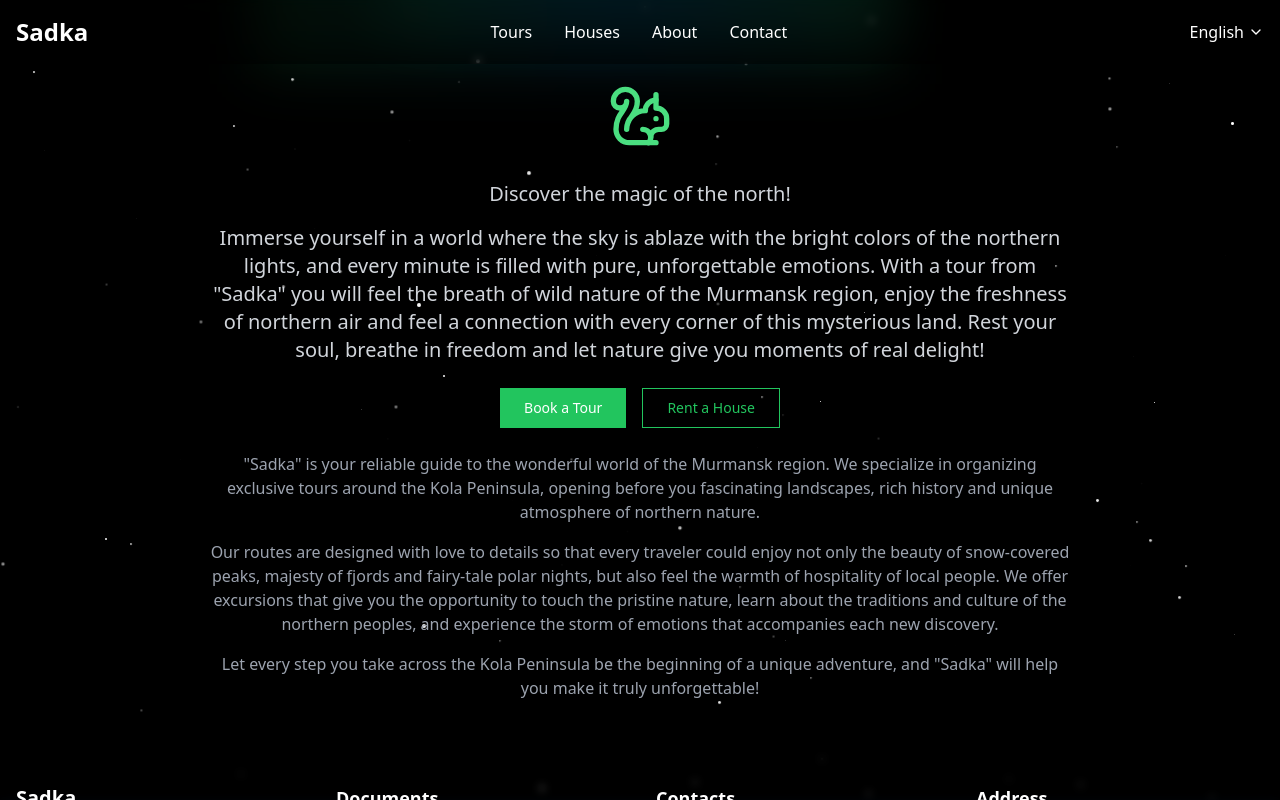
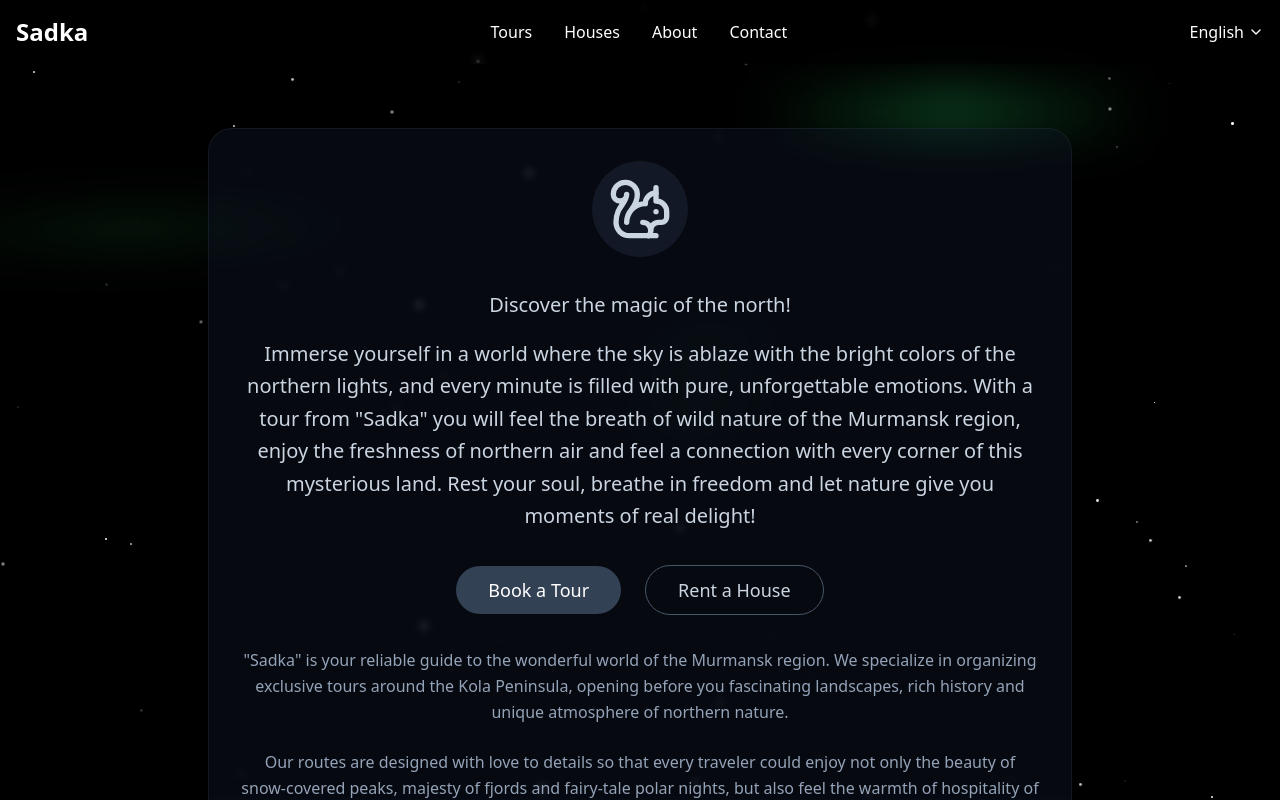
Before and after one commit to ul1dev/twinkling-sky-dreamscape, a React (Vite) app: page /en in a window 1280 px wide. Shown: the top 800 px of the page. Built offline with nearby package versions, Linux system fonts and the light colour scheme.

Commit message:
Update visual styling and effects
The styling of the page has been updated with new visual effects.

```diff
--- a/src/index.css
+++ b/src/index.css
@@ -18,62 +18,107 @@
   100% { opacity: 0; transform: scale(0.5); }
 }
 
-@keyframes aurora {
-  0% {
-    transform: translate(0, 0) scaleX(0.8);
-    opacity: 0.2;
-  }
-  50% {
-    transform: translate(15px, -5px) scaleX(1.1);
-    opacity: 0.3;
-  }
-  100% {
-    transform: translate(0, 0) scaleX(0.8);
-    opacity: 0.2;
-  }
+@keyframes aurora1 {
+  0% { transform: translate(0, 0) scaleX(0.2) rotate(5deg); opacity: 0.1; }
+  33% { transform: translate(100px, 50px) scaleX(1.5) rotate(-2deg); opacity: 0.4; }
+  66% { transform: translate(-50px, -20px) scaleX(0.8) rotate(8deg); opacity: 0.3; }
+  100% { transform: translate(0, 0) scaleX(0.2) rotate(5deg); opacity: 0.1; }
+}
+
+@keyframes aurora2 {
+  0% { transform: translate(0, 0) scaleX(0.3) rotate(-5deg); opacity: 0.2; }
+  50% { transform: translate(-80px, 40px) scaleX(1.2) rotate(3deg); opacity: 0.3; }
+  100% { transform: translate(0, 0) scaleX(0.3) rotate(-5deg); opacity: 0.2; }
+}
+
+@keyframes aurora3 {
+  0% { transform: translate(0, 0) scaleX(0.4) rotate(0deg); opacity: 0.15; }
+  33% { transform: translate(60px, -30px) scaleX(0.9) rotate(-4deg); opacity: 0.25; }
+  66% { transform: translate(-40px, 20px) scaleX(1.3) rotate(6deg); opacity: 0.35; }
+  100% { transform: translate(0, 0) scaleX(0.4) rotate(0deg); opacity: 0.15; }
 }
 
 .aurora {
-  position: absolute;
-  top: -20vh;
-  left: 0;
-  right: 0;
-  height: 40vh;
+  position: fixed;
+  inset: 0;
   pointer-events: none;
-  mix-blend-mode: screen;
+  overflow: hidden;
 }
 
 .aurora__item {
-  overflow: hidden;
   position: absolute;
-  width: 60%;
-  height: 100%;
-  animation: aurora 25s linear infinite;
-  background-image: linear-gradient(80deg,
-    rgba(34, 197, 94, 0.15),
-    rgba(14, 165, 233, 0.15),
-    rgba(34, 197, 94, 0.15));
-  filter: blur(30px);
+  width: 60vh;
+  height: 10vh;
+  animation: aurora1 15s ease infinite;
+  transform-origin: center;
+  background: linear-gradient(90deg,
+    rgba(34, 197, 94, 0) 0%,
+    rgba(34, 197, 94, 0.3) 50%,
+    rgba(34, 197, 94, 0) 100%
+  );
+  filter: blur(20px);
+  border-radius: 100vh;
 }
 
 .aurora__item:nth-child(1) {
-  left: 10%;
-  top: -50%;
-  animation-delay: 0s;
+  top: 20%;
+  left: -10%;
+  width: 40vh;
+  height: 5vh;
+  animation: aurora1 20s ease infinite;
 }
 
 .aurora__item:nth-child(2) {
+  top: 40%;
   left: 30%;
-  top: -40%;
-  width: 40%;
-  animation-delay: 8s;
-  animation-duration: 30s;
+  width: 80vh;
+  height: 15vh;
+  animation: aurora2 25s ease infinite;
+  animation-delay: 5s;
+  background: linear-gradient(90deg,
+    rgba(34, 197, 94, 0) 0%,
+    rgba(34, 197, 94, 0.2) 50%,
+    rgba(34, 197, 94, 0) 100%
+  );
 }
 
 .aurora__item:nth-child(3) {
+  top: 10%;
+  right: 10%;
+  width: 50vh;
+  height: 8vh;
+  animation: aurora3 30s ease infinite;
+  animation-delay: 10s;
+  background: linear-gradient(90deg,
+    rgba(34, 197, 94, 0) 0%,
+    rgba(34, 197, 94, 0.25) 50%,
+    rgba(34, 197, 94, 0) 100%
+  );
+}
+
+.aurora__item:nth-child(4) {
+  top: 60%;
+  right: -20%;
+  width: 70vh;
+  height: 12vh;
+  animation: aurora2 22s ease infinite;
+  animation-delay: 15s;
+}
+
+.aurora__item:nth-child(5) {
+  top: 30%;
   left: 20%;
-  top: -30%;
-  width: 50%;
-  animation-delay: 15s;
-  animation-duration: 35s;
+  width: 45vh;
+  height: 7vh;
+  animation: aurora3 28s ease infinite;
+  animation-delay: 7s;
 }
+
+/* Update button and content styles for more rounded look */
+.button-rounded {
+  @apply rounded-full transition-all duration-300 ease-in-out;
+}
+
+.content-container {
+  @apply backdrop-blur-sm bg-slate-900/40 rounded-3xl p-8 border border-slate-700/30;
+}
--- a/src/pages/Index.tsx
+++ b/src/pages/Index.tsx
@@ -37,33 +37,35 @@ const Index = () => {
   const content = getContent();
 
   return (
-    <main className="relative z-10">
-      <div className="flex flex-col items-center justify-center min-h-[80vh] text-center max-w-4xl mx-auto px-4">
-        <div className="text-white space-y-8">
+    <main className="relative z-10 min-h-screen">
+      <div className="flex flex-col items-center justify-center min-h-[80vh] text-center max-w-4xl mx-auto px-4 py-12">
+        <div className="content-container text-white space-y-8 w-full">
           <div className="flex items-center justify-center mb-8">
-            <Squirrel className="w-16 h-16 text-green-400" />
+            <div className="p-4 rounded-full bg-slate-800/50">
+              <Squirrel className="w-16 h-16 text-slate-300" />
+            </div>
           </div>
 
-          <div className="space-y-6">
+          <div className="space-y-8">
             <div>
               {content.pitch.split('\n').map((paragraph, index) => (
-                <p key={index} className="text-xl text-gray-300 mb-4">
+                <p key={index} className="text-xl text-slate-300 mb-4 leading-relaxed">
                   {paragraph}
                 </p>
               ))}
             </div>
 
-            <div className="flex items-center justify-center space-x-4">
+            <div className="flex items-center justify-center space-x-6">
               <Button
                 onClick={() => navigate(`/${currentLang}/tours`)}
-                className="bg-green-500 hover:bg-green-600 text-white px-6 py-2"
+                className="button-rounded bg-slate-700 hover:bg-slate-600 text-white px-8 py-6 text-lg"
               >
                 {content.bookTour}
               </Button>
               <Button
                 onClick={() => navigate(`/${currentLang}/houses`)}
                 variant="outline"
-                className="border-green-500 text-green-500 hover:bg-green-500/10 px-6 py-2"
+                className="button-rounded border-slate-600 text-slate-300 hover:bg-slate-700/50 px-8 py-6 text-lg"
               >
                 {content.rentHouse}
               </Button>
@@ -71,7 +73,7 @@ const Index = () => {
 
             <div className="mt-16">
               {content.about.split('\n').map((paragraph, index) => (
-                <p key={index} className="text-base text-gray-400 mb-4">
+                <p key={index} className="text-base text-slate-400 mb-6 leading-relaxed">
                   {paragraph}
                 </p>
               ))}
```
